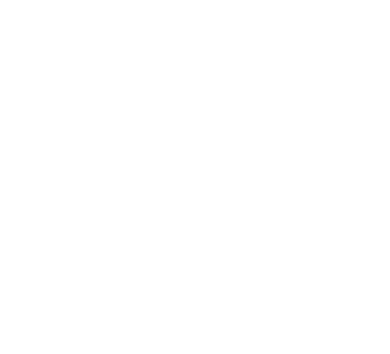
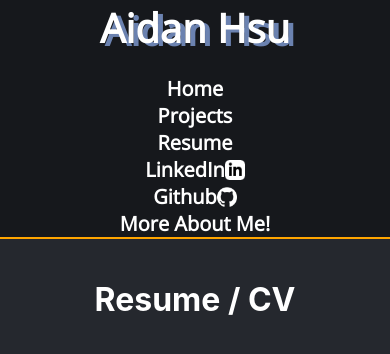
Before and after one commit to aidanwhsu/testing, a React (Create React App) app: page /testing/resume in a window 390 px wide. Before the commit this address had no page. Shown: the top 354 px of the page. Built offline with nearby package versions, Linux system fonts and the light colour scheme.

Commit message:
mobile responsive css

```diff
--- a/public/index.html
+++ b/public/index.html
@@ -25,7 +25,7 @@
       work correctly both with client-side routing and a non-root public URL.
       Learn how to configure a non-root public URL by running `npm run build`.
     -->
-    <title>React App</title>
+    <title>Aidan Hsu</title>
   </head>
   <body>
     <noscript>You need to enable JavaScript to run this app.</noscript>
--- a/src/App.css
+++ b/src/App.css
@@ -1,5 +1,13 @@
 .App {
   text-align: center;
   display:grid;
-  grid-template-columns: 1fr 4fr;
+  grid-template-columns: 300px 1fr;
 }
+
+@media (max-width:900px) {
+  .App {
+    text-align: center;
+    display:flex;
+    flex-direction: column;
+  }
+}
--- a/src/components/content.css
+++ b/src/components/content.css
@@ -22,3 +22,9 @@
   color: var(--content-highlight);
   padding-left: 10px;
 }
+
+@media (max-width:900px) {
+  .content {
+    height: 100vh;
+  }
+}
--- a/src/components/content.jsx
+++ b/src/components/content.jsx
@@ -4,6 +4,7 @@
 import { BrowserRouter, Outlet, Routes, Route } from "react-router-dom";
 import Home from './home.jsx';
 import Projects from './projects.jsx';
+import Resume from './resume.jsx';
 import Navbar from "./navbar.jsx";
 import './content.css';
 
@@ -14,6 +15,7 @@
           <Route path = "/testing" element={<NavbarAndOutlet/>}>
 	        <Route path="/testing" element={<Home />} />
 	        <Route path="/testing/projects" element={<Projects />} />
+			<Route path="/testing/resume" element={<Resume />} />
 	      </Route>
         </Routes>
         </BrowserRouter>
--- a/src/components/home.css
+++ b/src/components/home.css
@@ -6,20 +6,30 @@
 .sbsBox {
   display: flex;
   flex-direction: row;
+  justify-content: spaced-around;
 }
 
-.sbsBox p {
-  padding: 5%;
+.sbsBox div {
+  width: 50%;
+}
+
+.sbsBox div h1 {
+  color: var(--navbar-text-color);
+  text-shadow: 5px 3px var(--content-highlight);
+  font-family:"Open Sans", sans-serif;
+  text-align: left;
 }
 
 header {
   display: flex;
   flex-direction: row;
   justify-content: center;
+  align-items: center;
 }
 
 .dice {
-  width:10%;
+  width:50px;
+  height:50px;
 }
 
 .dice:hover {
--- a/src/components/home.jsx
+++ b/src/components/home.jsx
@@ -2,6 +2,7 @@
 import './home.css';
 import pic from "../assets/images/pic.jpg";
 import dice from "../assets/images/dice.png";
+import News from './news.jsx';
 
 const greetings = [
   "Hello! I am ",
@@ -33,7 +34,7 @@
 		  <p> I am based in Boston and Las Vegas.</p>
 		  <div className="sbsBox">
 		  	<img className="picture" src={pic} />
-		  	<p>aaaaaaaaaaaaaaaaaaaaaaaa</p>
+		  	<News/>
 		  </div>
 		</>
 	);
--- a/src/components/navbar.css
+++ b/src/components/navbar.css
@@ -2,8 +2,11 @@
   display:flex;
   flex-direction: column;
   height: 100vh;
+  position: sticky;
+  top: 0;
   border-right: 2px solid orange;
   background: var(--main-navbar-color);
+  padding-top: 20px;
 
 }
 
@@ -18,6 +21,7 @@
   align-items: center;
   color: var(--navbar-text-color);
   text-shadow: 5px 3px var(--content-highlight);
+  padding-bottom: 20px;
 }
 
 a {
@@ -44,3 +48,21 @@
 .icon {
   width: 10%;
 }
+
+@media (max-width:900px) {
+  .nav {
+    padding-top: 0px;
+    flex-direction: column;
+    height: auto;
+    border-bottom: 2px solid orange;
+    border-right: 0;
+  }
+
+  a {
+    height: auto;
+  }
+
+  .icon {
+    width: 20px;
+  }
+}
--- a/src/components/navbar.jsx
+++ b/src/components/navbar.jsx
@@ -8,18 +8,18 @@
 	return (
 		<div className="nav">
 			<div className="title">Aidan Hsu</div>
-			<Link to="/">Home</Link>
-			<Link to="/projects">Projects</Link>
-			<a href="#">Resume</a>
+			<Link to="/testing/">Home</Link>
+			<Link to="/testing/projects">Projects</Link>
+			<Link to="/testing/resume">Resume</Link>
 			<a id="linkedin" href="https://www.linkedin.com/in/aidan-hsu-ahwc/">
 			  LinkedIn
-			  <img className="icon" src={linkedin_icon} />
+			  <img className="icon" src={linkedin_icon} alt="linkedin_icon"/>
 			</a>
 			<a id="github" href="https://github.com/aidanwhsu">
 			  Github
-			  <img className="icon" src={github_icon} />
+			  <img className="icon" src={github_icon} alt="github_icon"/>
 			</a>
-			<a href="#">More About Me!</a>
+			<a href="/testing">More About Me!</a>
 		</div>
 	);
 }
--- /dev/null
+++ b/src/components/news.jsx
@@ -0,0 +1,14 @@
+import React from 'react';
+
+function News() {
+	return (
+		<div>
+			<h1>News</h1>
+			<hr/>
+		</div>
+
+	)
+}
+
+
+export default News;
--- /dev/null
+++ b/src/components/resume.jsx
@@ -0,0 +1,11 @@
+import React from 'react';
+
+function Resume() {
+	return (
+		<>
+		  <h1>Resume / CV</h1>
+		</>
+	);
+}
+
+export default Resume;
```
Also changed, not shown: public/manifest.json.
